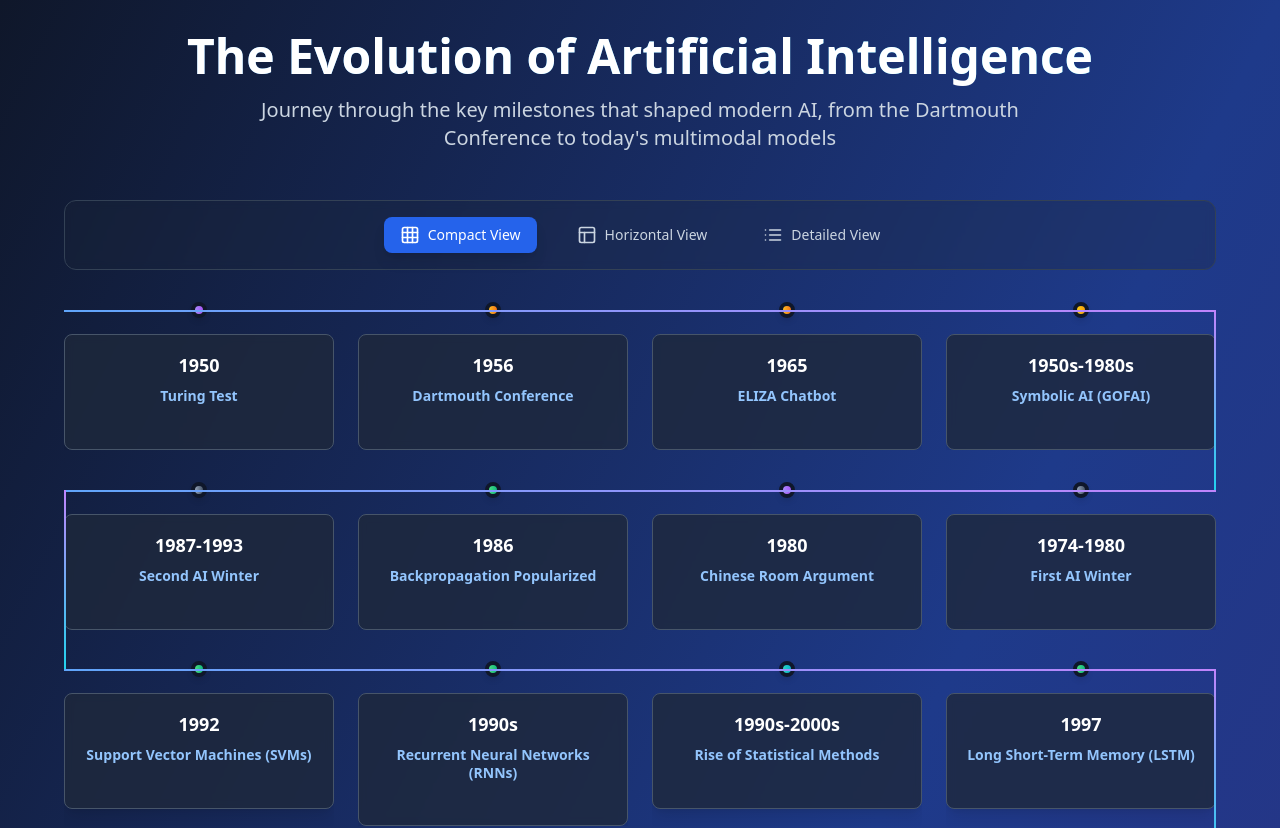
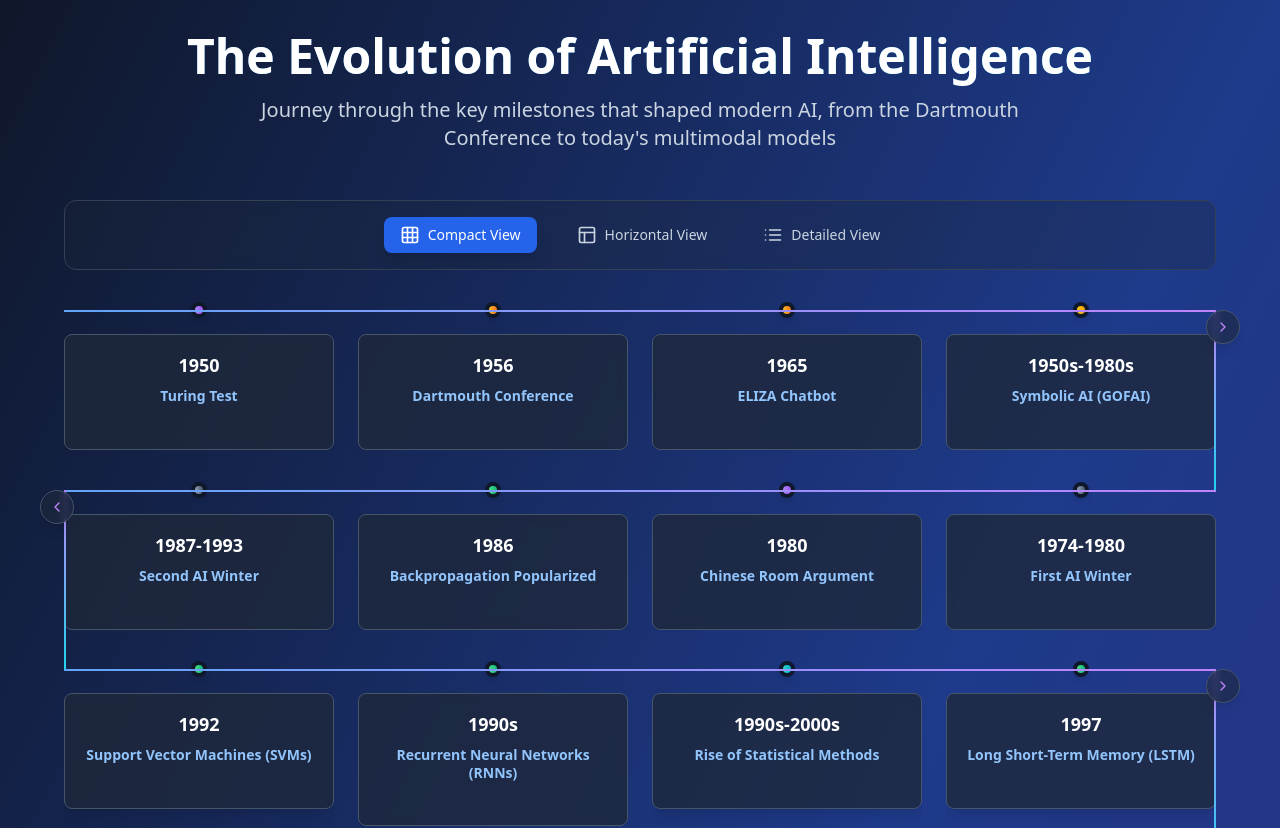
Before and after one commit to malminhas/ai-chronicle-view, a React (Vite) app: page / in a window 1280 px wide. Shown: the top 828 px of the page. Built offline with nearby package versions, Linux system fonts and the light colour scheme.

Commit message:
feat: Implement chevron arrows
Add chevron arrows to the compact timeline to indicate the flow direction.

```diff
--- a/src/components/SnakingTimeline.tsx
+++ b/src/components/SnakingTimeline.tsx
@@ -2,6 +2,7 @@
 import { useState, useCallback } from "react";
 import { TimelineEventData } from "@/data/timelineData";
 import { getCategoryColor } from "@/utils/categoryUtils";
+import { ChevronRight, ChevronLeft } from "lucide-react";
 
 interface SnakingTimelineProps {
   events: TimelineEventData[];
@@ -106,6 +107,19 @@ export const SnakingTimeline = ({ events, onEventClick }: SnakingTimelineProps)
               <div className="absolute top-2 left-0 right-0 h-0.5 bg-gradient-to-r from-blue-400 to-purple-400 z-0"></div>
             )}
 
+            {/* Directional chevron arrow - only show if not the last row */}
+            {rowIndex < rows.length - 1 && (
+              <div className={`absolute top-2 ${row.isReversed ? 'left-0 -translate-x-6' : 'right-0 translate-x-6'} z-10`}>
+                <div className="bg-slate-800/60 backdrop-blur-sm rounded-full p-2 border border-slate-600 shadow-lg animate-pulse">
+                  {row.isReversed ? (
+                    <ChevronLeft className="w-4 h-4 text-purple-400" />
+                  ) : (
+                    <ChevronRight className="w-4 h-4 text-purple-400" />
+                  )}
+                </div>
+              </div>
+            )}
+
             {/* Vertical connecting line to next row */}
             {rowIndex < rows.length - 1 && (
               <div className={`absolute ${row.isReversed ? 'left-0' : 'right-0'} w-0.5 bg-gradient-to-b from-purple-400 to-cyan-400 z-0`}
```
